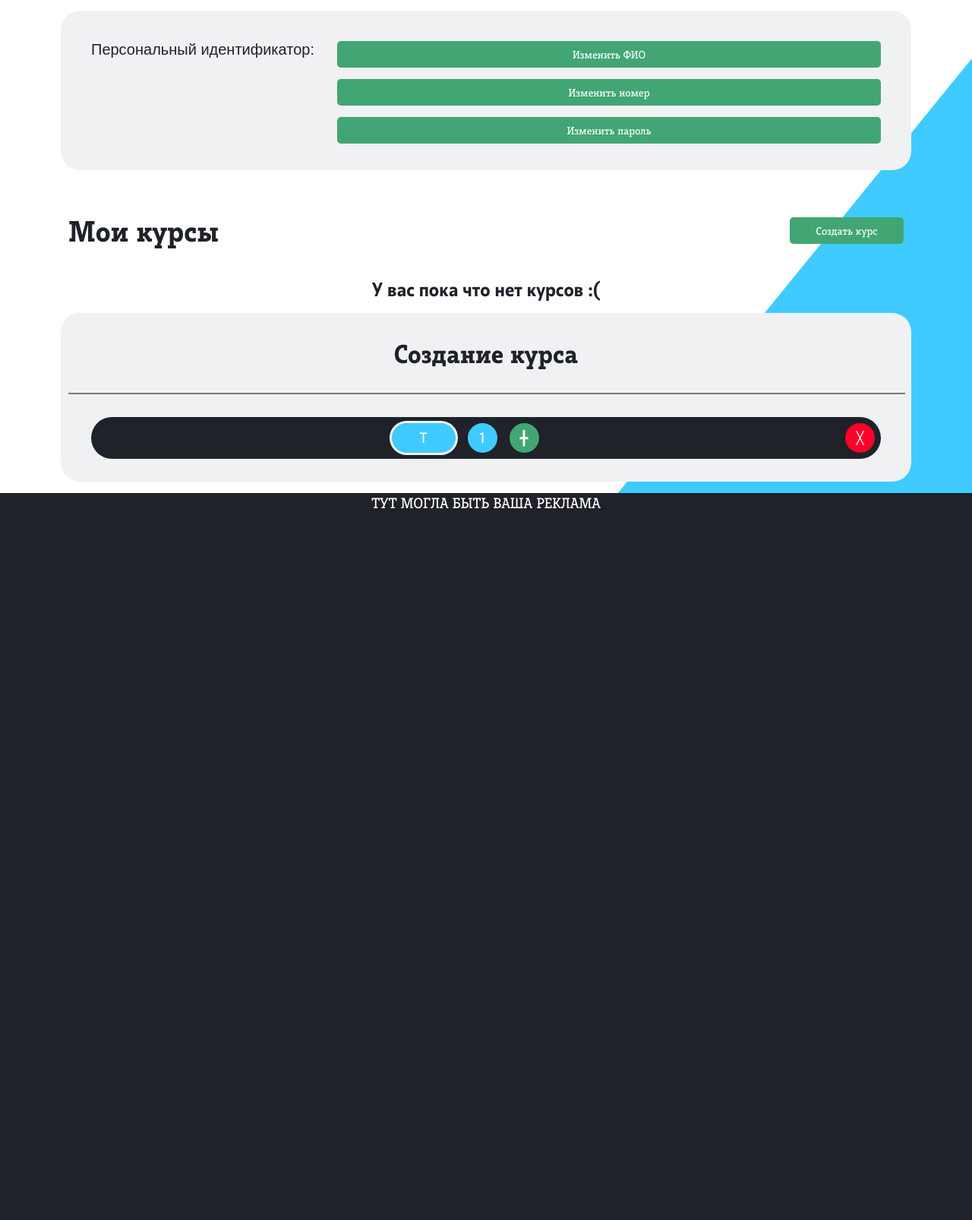
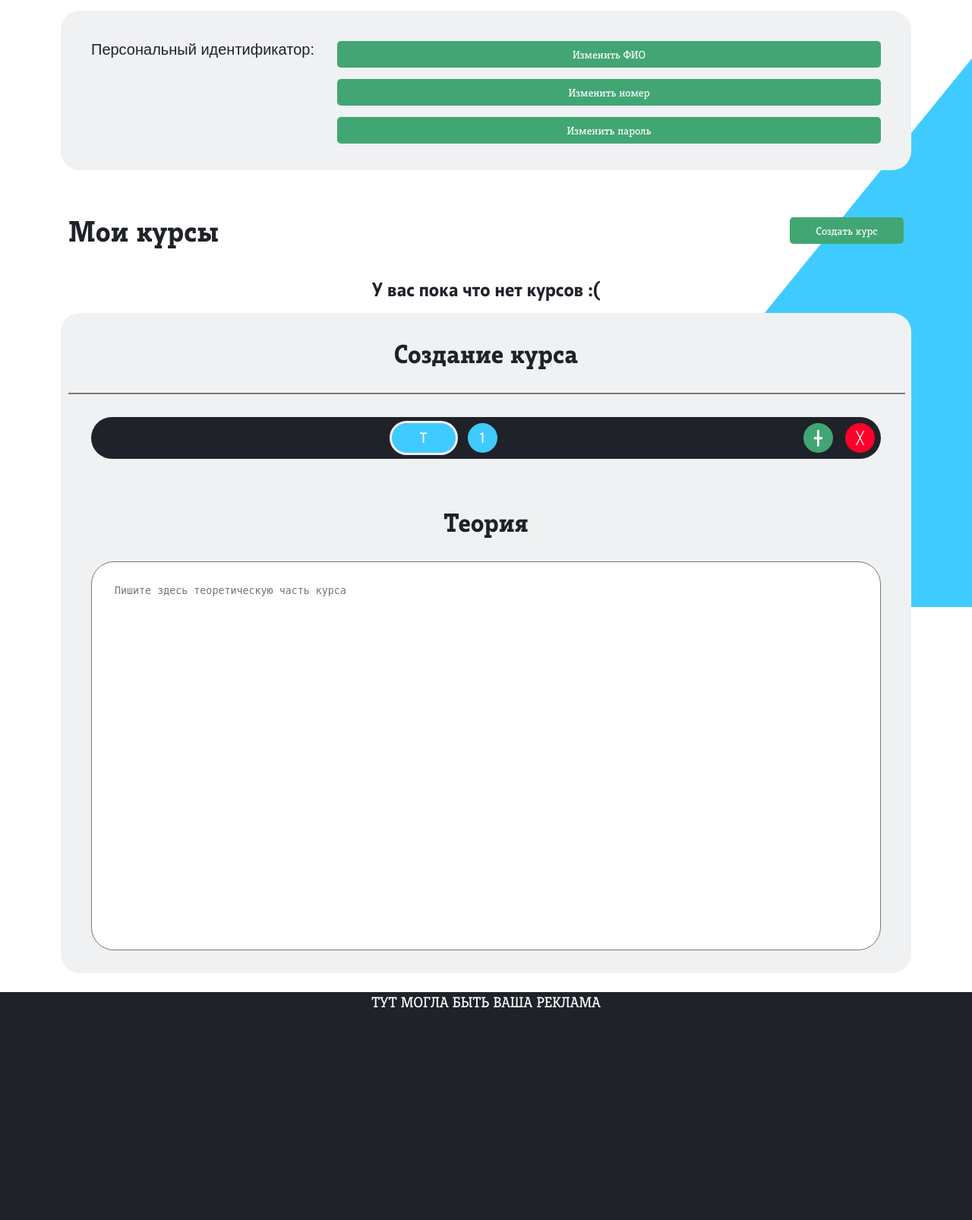
Before and after one commit to artdeell/teleclass, a Django app: template class/templates/personal-office-teacher.html in a window 1280 px wide. Shown: the part 46-1652 px from the top of the page at 76% size. Before the commit the page ends 716 px from the top, so only its background shows below. Run offline with Django 4.2, Linux system fonts and the light colour scheme; the template is opened without the code that fills it, so the values that code supplies are empty.

Commit message:
mmm costili

```diff
--- a/class/templates/personal-office-teacher.html
+++ b/class/templates/personal-office-teacher.html
@@ -70,24 +70,62 @@
                             Т
                         </div>
                     </button>
-                    <button class="create-course-step">
-                        <div class="create-course-step-title">
-                            1
-                        </div>
-                    </button>
-                    <button class="create-course-step" id="add-step">
-                        <div class="create-course-step-title">
-                            ╋
-                        </div>
-                    </button>
                 </div>
+                <button class="create-course-step" id="add-step">
+                    <div class="create-course-step-title">
+                        ╋
+                    </div>
+                </button>
                 <button class="create-course-step" id="remove-step">
                     <div class="create-course-step-title">
                         ╳
                     </div>
                 </button>
+            </div>
+            <div class="create-course-theory">
+                <div class="create-course-theory-col">
+                    <div class="create-course-theory-title-row">
+                        Теория
+                    </div>
+                    <div class="create-course-theory-row">
+                        <textarea class="theory-content"
+                            placeholder="Пишите здесь теоретическую часть курса"></textarea>
+                    </div>
+                </div>
+            </div>
 
+            {% for task in tasks %}
+            <div class="create-course-task" id={{task}}>
+                <div class="create-course-task-col">
+                    <div class="create-course-task-title-row">
+                        Задание {{task}}
+                    </div>
+                    <div class="create-course-task-row">
+                        <textarea class="task-text" placeholder="Пишите здесь текст задания"></textarea>
+                    </div>
+                    <div class="create-course-task-answers-options">
+                        <div class="create-course-task-answers-options-col">
+                            <div class="create-course-task-answers-options-title-row">
+                                Варианты ответов
+                            </div>
+                            <div class="create-course-task-answers-options-row">
+                                <div class="create-course-task-answer-option" id="1">
+                                    <input type="checkbox" id="1">
+                                    <textarea class="answer-option-text"
+                                        placeholder="Пишите здесь текст варианта ответа"></textarea>
+                                </div>
+                                <div class="create-course-task-answer-option" id="2">
+                                    <input type="checkbox" id="2">
+                                    <textarea class="answer-option-text"
+                                        placeholder="Пишите здесь текст варианта ответа"></textarea>
+                                </div>
+                            </div>
+                        </div>
+                    </div>
+                    <button class="add-answer-option" id=2>Добавить вариант ответа</button>
+                </div>
             </div>
+            {% endfor %}
         </div>
     </div>
 </div>
--- a/class/views.py
+++ b/class/views.py
@@ -66,8 +66,10 @@ def personal_office_parent(request, parent_id=1):
 def personal_office_teacher(request, teacher_id=1):
     teacher = Teacher.objects.filter(id = teacher_id)[0]
     catalog = Course.objects.filter(teacher = teacher)
+    tasks = [1, 2, 3, 4, 5]
     return render(request, 'personal-office-teacher.html', {
         'title': 'Личный кабинет',
         'teacher': teacher,
-        'catalog': catalog
+        'catalog': catalog,
+        'tasks': tasks
         })
--- a/static/css/styles.css
+++ b/static/css/styles.css
@@ -54,6 +54,7 @@ footer{
     color: white;
     font-size: large;
     text-align: center;
+    margin: 10px auto;
     height: 300px;
 }
 
@@ -789,8 +790,9 @@ button.create-course{
 
 .create-course-col{
     display: flex;
-    flex-direction: column;
+    flex-flow: column nowrap;
     width: 100%;
+    height: auto;
 }
 
 .create-course-title-row{
@@ -858,3 +860,170 @@ button.create-course-step#remove-step{
     font-size: 16px;
     background-color: rgb(255 0 42);
 }
+
+.create-course-theory{
+    display: flex;
+    flex-flow: row nowrap;
+    justify-content: space-between;
+    align-items: center;
+    margin: 30px;
+}
+
+.create-course-theory-col{
+    display: flex;
+    flex-flow: column nowrap;
+    flex: 0 1 1100px;
+    justify-content: center;
+    align-items: center;
+    font-size: 18px;
+    font-family: serif-bold;
+}
+
+.create-course-theory-title-row{
+    display: flex;
+    flex-flow: row wrap;
+    flex: 0 1 100%;
+    justify-content: center;
+    align-items: center;
+    font-size: 32px;
+    font-family: serif-bold;
+    margin-bottom: 30px;
+}
+
+.create-course-theory-row{
+    display: flex;
+    flex-flow: row wrap;
+    width: 100%;
+    justify-content: center;
+    align-items: center;
+    font-size: 18px;
+    font-family: serif-bold;
+}
+
+textarea.theory-content{
+    width: 95%;
+    height: 450px;
+    resize : none;
+    outline: none;
+    padding: 30px;
+    border-radius: 30px;
+}
+
+.create-course-task{
+    display: none;
+    flex-flow: row nowrap;
+    justify-content: space-between;
+    align-items: center;
+    margin: 30px;
+}
+
+.create-course-task-col{
+    display: flex;
+    flex-flow: column nowrap;
+    flex: 0 1 1100px;
+    justify-content: center;
+    align-items: center;
+    font-size: 18px;
+    font-family: serif-bold;
+}
+
+.create-course-task-title-row{
+    display: flex;
+    flex-flow: row wrap;
+    flex: 0 1 100%;
+    justify-content: center;
+    align-items: center;
+    font-size: 32px;
+    font-family: serif-bold;
+    margin-bottom: 30px;
+}
+
+.create-course-task-row{
+    display: flex;
+    flex-flow: row wrap;
+    width: 100%;
+    justify-content: center;
+    align-items: center;
+    font-size: 18px;
+    font-family: serif-bold;
+}
+
+textarea.task-text{
+    width: 95%;
+    height: 150px;
+    resize : none;
+    outline: none;
+    padding: 30px;
+    border-radius: 30px;
+}
+
+.create-course-task-answers-options{
+    display: flex;
+    flex-flow: row nowrap;
+    justify-content: space-between;
+    align-items: center;
+    width: 100%;
+    margin: 30px;
+    height: 100%;
+}
+
+.create-course-task-answers-options-col{
+    display: flex;
+    flex-flow: column nowrap;
+    flex: 0 1 1100px;
+    justify-content: center;
+    align-items: center;
+    font-size: 18px;
+    font-family: serif-bold;
+}
+
+.create-course-task-answers-options-title-row{
+    display: flex;
+    flex-flow: row wrap;
+    flex: 0 1 100%;
+    justify-content: center;
+    align-items: center;
+    font-size: 32px;
+    font-family: serif-bold;
+    margin-bottom: 30px;
+}
+
+.create-course-task-answers-options-row{
+    display: flex;
+    flex-flow: row wrap;
+    width: 100%;
+    justify-content: center;
+    align-items: center;
+    font-size: 18px;
+    font-family: serif-bold;
+}
+
+.create-course-task-answer-option{
+    display: flex;
+    flex-flow: row nowrap;
+    width: 100%;
+    justify-content: center;
+    align-items: center;
+    font-size: 18px;
+    font-family: serif-bold;
+    margin: 15px 0;
+}
+
+
+textarea.answer-option-text{
+    width: 95%;
+    height: 22px;
+    resize : none;
+    outline: none;
+    padding: 30px;
+    border-radius: 30px;
+    margin-left: 30px;
+}
+
+button.add-answer-option{
+    height: 35px;
+    background-color: rgba(65 166 116);
+    border: 0;
+    border-radius: 5px;
+    padding: 0 15px;
+}
--- a/static/js/personal-office.js
+++ b/static/js/personal-office.js
@@ -1,12 +1,27 @@
 buttons_course_create_step = document.querySelectorAll("button.create-course-step")
-buttons_course_create_step.forEach(button_course_create_step =>{
+buttons_course_create_step.forEach(button_course_create_step => {
     if (button_course_create_step.id != "add-step" && button_course_create_step.id != "remove-step") {
         button_course_create_step.addEventListener('click', SetActiveStep);
     }
 })
 
-function SetActiveStep(){
-    buttons_course_create_step.forEach(course_create_step =>{
+create_course_steps = document.querySelector(".create-course-steps")
+create_course_steps_row = document.querySelector(".create-course-steps-row")
+buton_create_step = document.querySelector("button.create-course-step#add-step")
+buton_create_step.addEventListener('click', AddStep)
+buton_remove_step = document.querySelector("button.create-course-step#remove-step")
+buton_remove_step.addEventListener('click', RemoveStep)
+
+buttons_add_answer_option = document.querySelectorAll("button.add-answer-option")
+buttons_add_answer_option.forEach(button_add_answer_option =>{
+    button_add_answer_option.addEventListener('click', AddAnswerOption)
+})
+
+
+steps_quantity = 0
+
+function SetActiveStep() {
+    buttons_course_create_step.forEach(course_create_step => {
         if (this != course_create_step) {
             course_create_step.style.borderColor = "rgb(31 34 41)";
             course_create_step.style.flex = "0 0 45px";
@@ -14,4 +29,52 @@ function SetActiveStep(){
     })
     this.style.borderColor = "rgb(240 241 242)";
     this.style.flex = "0 0 90px";
+    if (this.id != "theory") {
+        document.querySelectorAll(".create-course-task").forEach(task =>{
+            if (task.id == this.id) {
+                task.style.display = "flex"
+            }else{
+                task.style.display = "none"
+            }
+        })
+        document.querySelector(".create-course-theory").style.display = "none"
+    } else if (this.id == "theory") {
+        document.querySelectorAll(".create-course-task").forEach(task =>{
+            task.style.display = "none"
+        })
+        document.querySelector(".create-course-theory").style.display = "flex"
+    }
 }
+
+function AddStep() {
+    if (steps_quantity < 5) {
+        create_course_steps_row.innerHTML += `<button class="create-course-step" id = "${++steps_quantity}">
+            <div class="create-course-step-title">
+                ${steps_quantity}
+            </div>
+        </button>`
+        buttons_course_create_step = document.querySelectorAll("button.create-course-step")
+        buttons_course_create_step.forEach(button_course_create_step => {
+            if (button_course_create_step.id != "add-step" && button_course_create_step.id != "remove-step") {
+                button_course_create_step.addEventListener('click', SetActiveStep);
+            }
+        })
+    }
+}
+
+function RemoveStep() {
+    if (create_course_steps_row.lastChild.id != "theory" && steps_quantity > 0) {
+        create_course_steps_row.lastChild.remove();
+        steps_quantity--
+    }
+}
+
+function AddAnswerOption(){
+    document.querySelector(".create-course-task-answers-options-row").innerHTML += `<div class="create-course-task-answer-option" id="${++this.id}">
+            <input type="checkbox" id="${this.id}">
+            <textarea class="answer-option-text"
+                placeholder="Пишите здесь текст варианта ответа"></textarea>
+        </div>`
+}
+
+AddStep()
```
Also changed, not shown: child.png (deleted).
